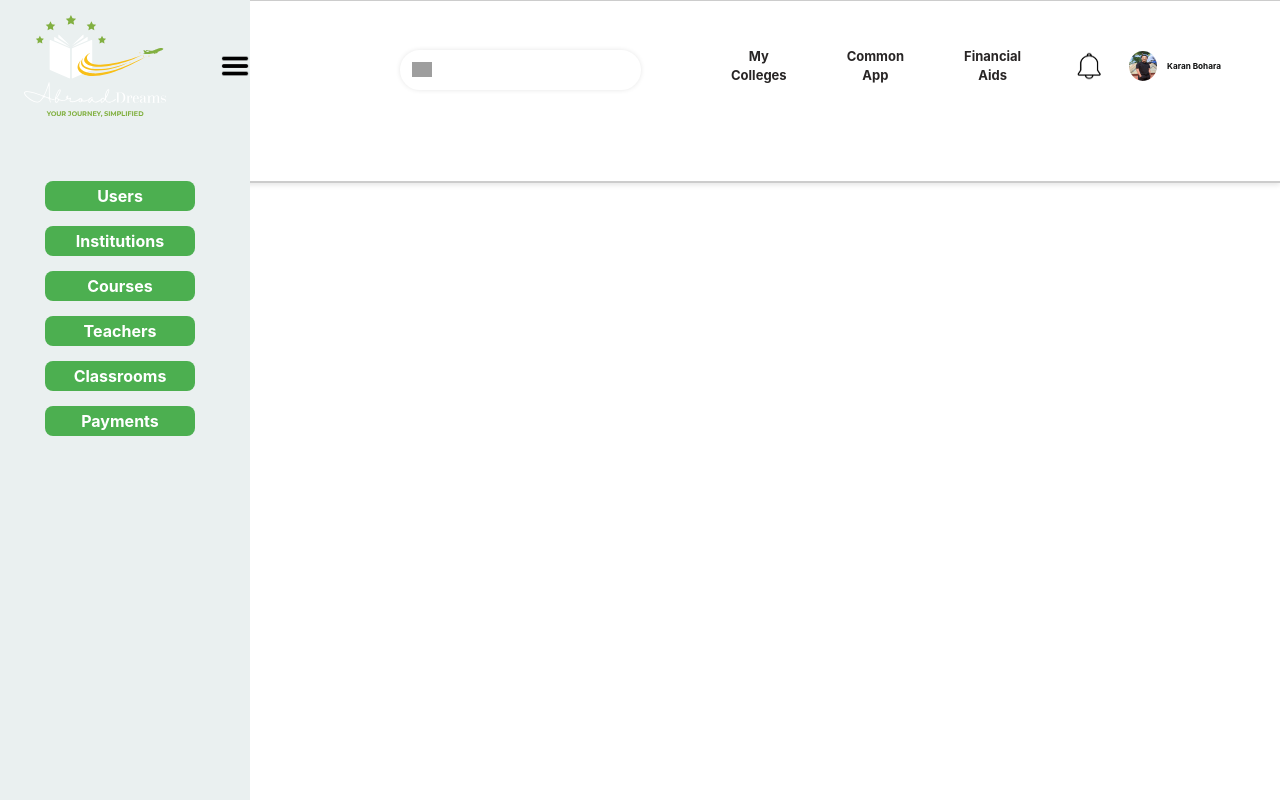
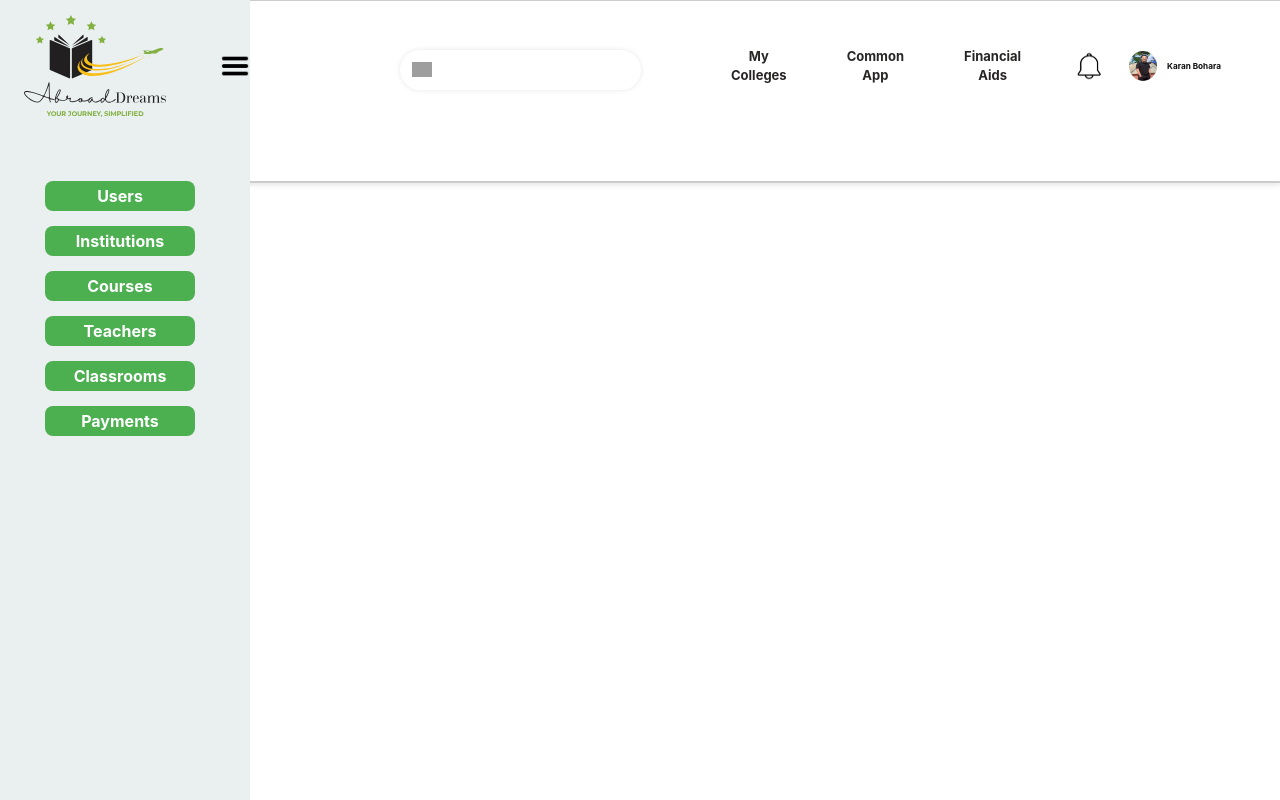
Before and after one commit to bibekkoirala1/abroad-dreams, a React (Vite) app in the folder abroad_dreams_frontend/: page /dashboard in a window 1280 px wide. Shown: the top 800 px of the page. Built offline with nearby package versions, Linux system fonts and the light colour scheme; grey boxes are pictures that could not be loaded.

Commit message:
logo updated
--color scheme changed

```diff
--- a/abroad_dreams_frontend/src/pages/Dashboard.tsx
+++ b/abroad_dreams_frontend/src/pages/Dashboard.tsx
@@ -10,7 +10,7 @@ return(
   <div className="header">
 
     <div className="left-section">
-      <img className="dream-logo" src="src\assets\logo\ad-logo-dashboard.svg"/>
+      <img className="dream-logo" src="src\assets\logo\ad-square-logo.svg"/>
       <div className="dashboard-button-container">
         <button className="dashboard-button" >Users</button>
         <button className="dashboard-button" >Institutions</button>
```
